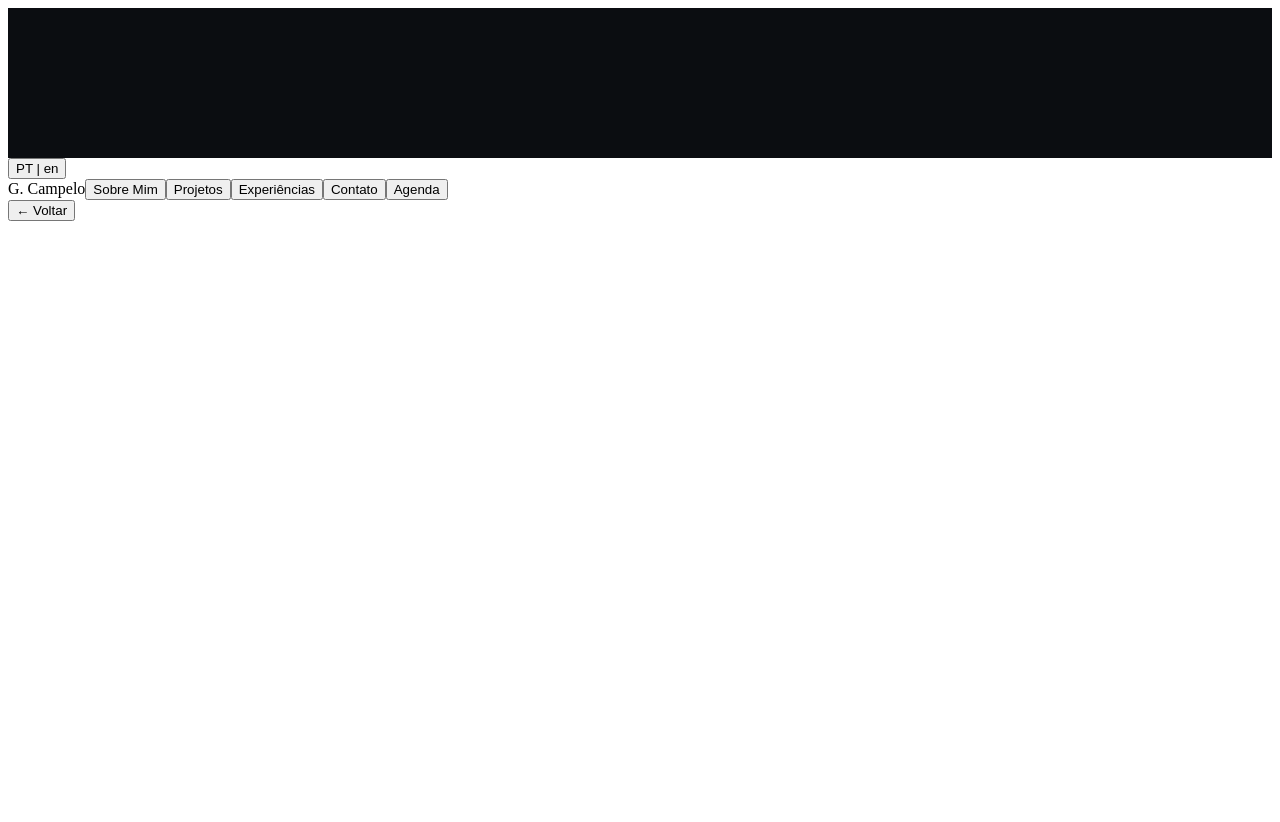
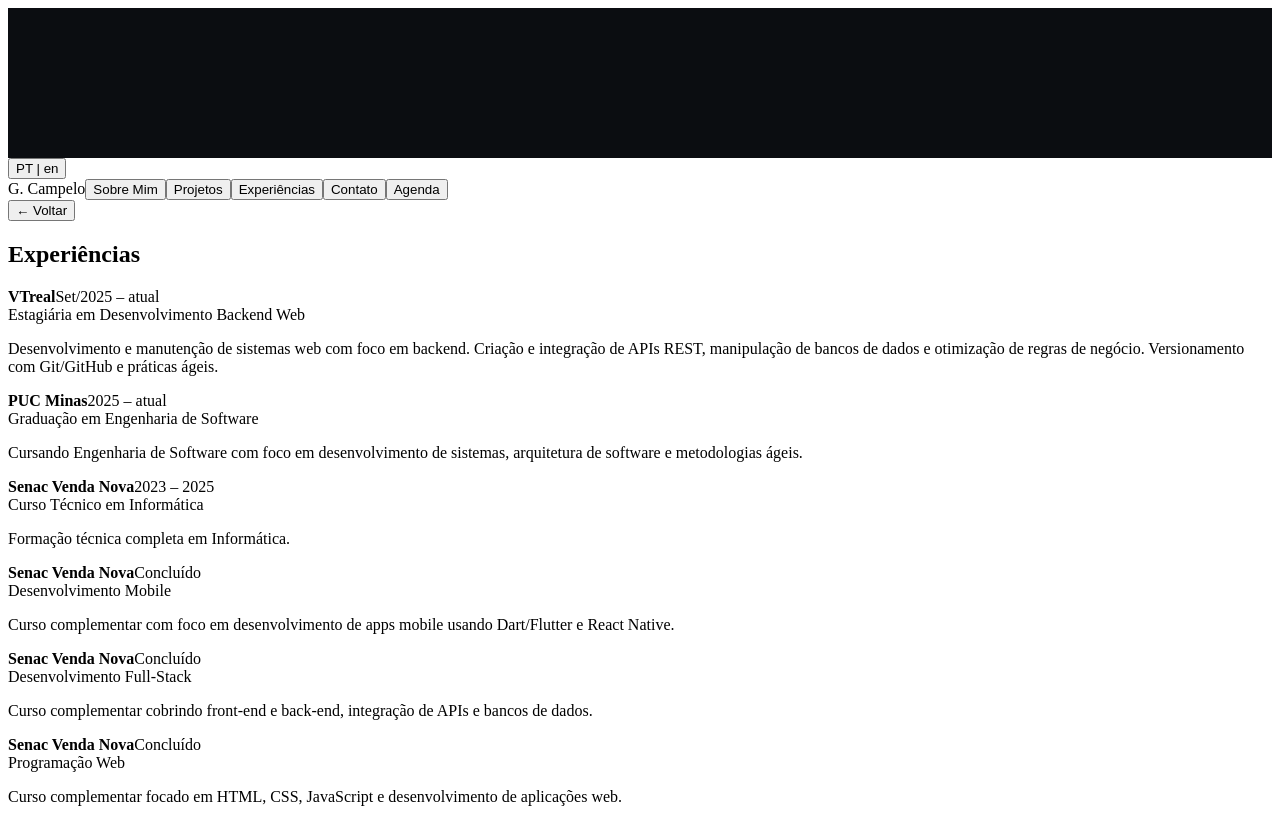
Before and after one commit to gabiscamp/portifolio_campelo, a React (Vite) app: page / in a window 1280 px wide. Both pictures are taken after a click on the button "Experiências". Before the commit the page ends 800 px from the top, so only its background shows below. Built offline with nearby package versions, Linux system fonts and the light colour scheme; the HTML template or start-up script is replaced by a standard one.

Commit message:
secao experiencias com dados organizados PT/EN

```diff
--- a/src/i18n.js
+++ b/src/i18n.js
@@ -11,7 +11,18 @@ export const texts = {
       body: 'Estudante de Engenharia de Software na PUC Minas com formação técnica em Informática pelo Senac. Estagiária em Desenvolvimento Backend Web na VTreal, onde atuo com APIs REST, bancos de dados e metodologias ágeis. Tenho interesse em Backend, Mobile e Inteligência Artificial/Machine Learning.',
       skills: 'Habilidades',
     },
-    screen: {title:'Projetos', sub:'Linha do tempo · do mais antigo ao mais recente', repo:'Ver no GitHub →'},
+    experience: {
+      title: 'Experiências',
+      items: [
+        {org:'VTreal',role:'Estagiária em Desenvolvimento Backend Web',period:'Set/2025 – atual',desc:'Desenvolvimento e manutenção de sistemas web com foco em backend. Criação e integração de APIs REST, manipulação de bancos de dados e otimização de regras de negócio. Versionamento com Git/GitHub e práticas ágeis.'},
+        {org:'PUC Minas',role:'Graduação em Engenharia de Software',period:'2025 – atual',desc:'Cursando Engenharia de Software com foco em desenvolvimento de sistemas, arquitetura de software e metodologias ágeis.'},
+        {org:'Senac Venda Nova',role:'Curso Técnico em Informática',period:'2023 – 2025',desc:'Formação técnica completa em Informática.'},
+        {org:'Senac Venda Nova',role:'Desenvolvimento Mobile',period:'Concluído',desc:'Curso complementar com foco em desenvolvimento de apps mobile usando Dart/Flutter e React Native.'},
+        {org:'Senac Venda Nova',role:'Desenvolvimento Full-Stack',period:'Concluído',desc:'Curso complementar cobrindo front-end e back-end, integração de APIs e bancos de dados.'},
+        {org:'Senac Venda Nova',role:'Programação Web',period:'Concluído',desc:'Curso complementar focado em HTML, CSS, JavaScript e desenvolvimento de aplicações web.'},
+      ],
+    },
+    screen: {title:'Projetos',sub:'Linha do tempo · do mais antigo ao mais recente',repo:'Ver no GitHub →'},
   },
   en: {
     role: 'Software Engineering · Backend, Mobile & AI',
@@ -25,44 +36,25 @@ export const texts = {
       body: 'Software Engineering student at PUC Minas with a technical degree in IT from Senac. Currently interning as a Backend Web Developer at VTreal, working with REST APIs, databases and agile methodologies. Interested in Backend, Mobile and AI/Machine Learning.',
       skills: 'Skills',
     },
-    screen: {title:'Projects', sub:'Timeline · oldest to newest', repo:'View on GitHub →'},
+    experience: {
+      title: 'Experience',
+      items: [
+        {org:'VTreal',role:'Backend Web Development Intern',period:'Sep/2025 – present',desc:'Development and maintenance of web systems focused on backend. Building and integrating REST APIs, database management and business logic optimization. Git/GitHub versioning and agile practices.'},
+        {org:'PUC Minas',role:'Software Engineering Degree',period:'2025 – present',desc:'Pursuing a Software Engineering degree focused on systems development, software architecture and agile methodologies.'},
+        {org:'Senac Venda Nova',role:'IT Technical Diploma',period:'2023 – 2025',desc:'Complete technical training in Information Technology.'},
+        {org:'Senac Venda Nova',role:'Mobile Development',period:'Completed',desc:'Course focused on mobile app development using Dart/Flutter and React Native.'},
+        {org:'Senac Venda Nova',role:'Full-Stack Development',period:'Completed',desc:'Course covering front-end and back-end development, API integration and databases.'},
+        {org:'Senac Venda Nova',role:'Web Programming',period:'Completed',desc:'Course focused on HTML, CSS, JavaScript and web application development.'},
+      ],
+    },
+    screen: {title:'Projects',sub:'Timeline · oldest to newest',repo:'View on GitHub →'},
   },
 }
 
 export const projects = [
-  {
-    year: 2024,
-    name: 'E-commerce de Doces',
-    tech: ['PHP', 'MySQL', 'JavaScript'],
-    desc: 'Loja virtual completa com catálogo de produtos, carrinho, checkout e painel admin. Notificações automáticas via API do WhatsApp.',
-    repo: 'https://github.com/gabiscamp/e-commerce',
-  },
-  {
-    year: 2025,
-    name: 'RH com Reconhecimento Facial',
-    tech: ['Python', 'Flask', 'scikit-learn'],
-    desc: 'Sistema de controle de acesso com reconhecimento facial e análise de desempenho de funcionários usando Machine Learning.',
-    repo: 'https://github.com/gabiscamp/reconhecimento-facial',
-  },
-  {
-    year: 2025,
-    name: 'Educação Financeira (TIAW)',
-    tech: ['JavaScript', 'HTML', 'CSS'],
-    desc: 'Aplicação web de educação financeira desenvolvida na disciplina TIAW da PUC Minas.',
-    repo: 'https://github.com/gabiscamp/icei-pucminas-psg-ads-m-2025-2-tiaw-educacao-financeira',
-  },
-  {
-    year: 2026,
-    name: 'PI Van – Gestão de Transporte',
-    tech: ['Flutter', 'Dart', 'Firebase'],
-    desc: 'App mobile para gestão de transporte escolar com autenticação, cadastro de turmas e planejamento de rotas.',
-    repo: 'https://github.com/gabiscamp/pi-van',
-  },
-  {
-    year: 2026,
-    name: 'Este Portfólio 3D',
-    tech: ['React', 'Three.js', 'R3F'],
-    desc: 'Portfólio interativo com cena 3D, animações e referências a séries. Feito para a disciplina DIAW na PUC Minas.',
-    repo: 'https://github.com/gabiscamp',
-  },
+  {year:2024,name:'E-commerce de Doces',tech:['PHP','MySQL','JavaScript'],desc:'Loja virtual completa com catálogo de produtos, carrinho, checkout e painel admin. Notificações automáticas via API do WhatsApp.',repo:'https://github.com/gabiscamp/e-commerce'},
+  {year:2025,name:'RH com Reconhecimento Facial',tech:['Python','Flask','scikit-learn'],desc:'Sistema de controle de acesso com reconhecimento facial e análise de desempenho de funcionários usando Machine Learning.',repo:'https://github.com/gabiscamp/reconhecimento-facial'},
+  {year:2025,name:'Educação Financeira (TIAW)',tech:['JavaScript','HTML','CSS'],desc:'Aplicação web de educação financeira desenvolvida na disciplina TIAW da PUC Minas.',repo:'https://github.com/gabiscamp/icei-pucminas-psg-ads-m-2025-2-tiaw-educacao-financeira'},
+  {year:2026,name:'PI Van – Gestão de Transporte',tech:['Flutter','Dart','Firebase'],desc:'App mobile para gestão de transporte escolar com autenticação, cadastro de turmas e planejamento de rotas.',repo:'https://github.com/gabiscamp/pi-van'},
+  {year:2026,name:'Este Portfólio 3D',tech:['React','Three.js','R3F'],desc:'Portfólio interativo com cena 3D, animações e referências a séries. Feito para a disciplina DIAW na PUC Minas.',repo:'https://github.com/gabiscamp'},
 ]
--- a/src/ui/Panel.jsx
+++ b/src/ui/Panel.jsx
@@ -23,11 +23,20 @@ export default function Panel({ focus, lang }) {
       </aside>
     )
   }
-  if (focus === 'projects') {
+  if (focus === 'experience') {
     return (
       <aside className="panel">
-        <h2>{tr.screen.title}</h2>
-        <p>{tr.screen.sub}</p>
+        <h2>{tr.experience.title}</h2>
+        {tr.experience.items.map((it, i) => (
+          <div className="card" key={i}>
+            <div className="card-top">
+              <strong>{it.org}</strong>
+              <span>{it.period}</span>
+            </div>
+            <div className="card-role">{it.role}</div>
+            <p>{it.desc}</p>
+          </div>
+        ))}
       </aside>
     )
   }
```
